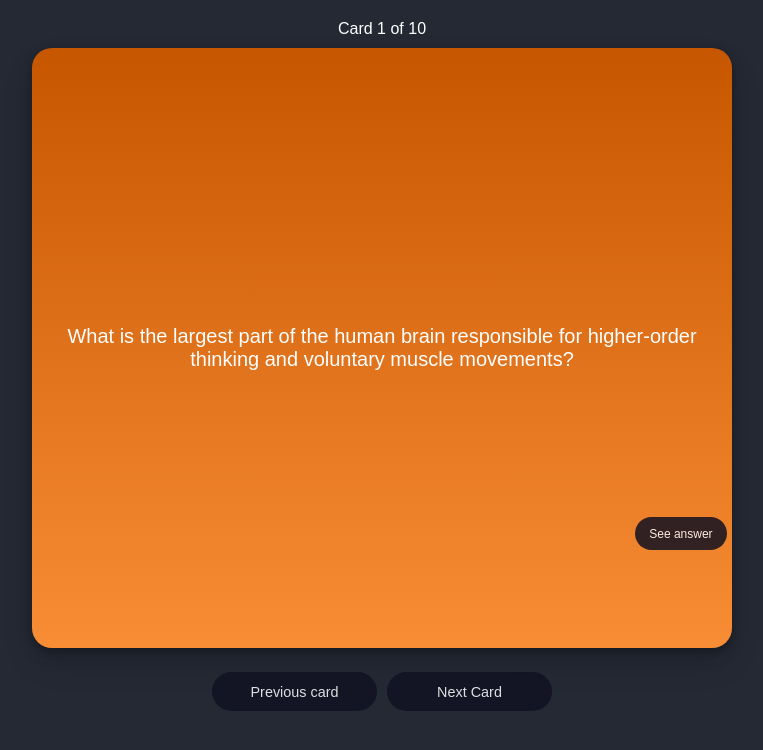
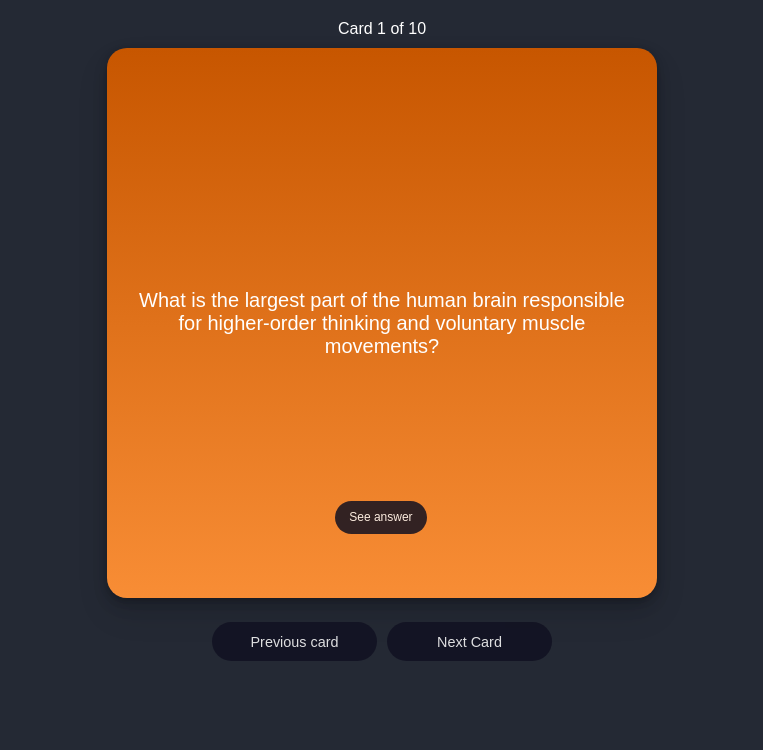
Before and after one commit to robo27918/neuroflashcards, a React (Vite) app: page / in a window 1280 px wide. Shown: the top 750 px of the page, without its empty margins (258-1021 px from the left). Built offline with nearby package versions, Linux system fonts and the light colour scheme.

Commit message:
Fixed nav button

```diff
--- a/src/Flipcards.css
+++ b/src/Flipcards.css
@@ -1,8 +1,9 @@
 .card{
+    padding:25px;
     margin:10px auto;
     background:var(--grad-one);
-    height: 600px;
-    width: 700px;
+    height: 500px;
+    width: 500px;
     display:flex;
     justify-content: center;
     align-items: center;
@@ -30,9 +31,16 @@
     opacity:0.85;
     transition: all 0.25s;
     cursor:pointer;
-    /**position button at top right corner*/
-    position:absolute;
-    top:180px;
-    right:0px
+
 
 }
+.answerButton{
+    position:absolute;
+    top:200px;
+    right:200px
+}
+.questionButton{
+    position:absolute;
+    top:200px;
+    right:0px
+}
--- a/src/components/CardDeck.jsx
+++ b/src/components/CardDeck.jsx
@@ -26,10 +26,14 @@ const CardDeck = ({cards}) =>{
     //navigation for cards
     const [current, setCurrent] = useState(0);
     const  previousCard = ()=>{
-        setCurrent(current -1)
+        if (current > 0){
+            setCurrent(current -1)
+        }
     }
     const nextCard = () => {
-        setCurrent(current +1);
+        if (current < Fcards.length-1){
+            setCurrent(current +1);
+        }
     }
 
     console.log("print Fcards", Fcards)
--- a/src/components/FlipCard.jsx
+++ b/src/components/FlipCard.jsx
@@ -23,15 +23,22 @@ const FlipCard = ({frontData, backData}) =>{
         >
             <div>
                 {frontData}
-                <button
-                     onClick={handleFlip}
-                >See answer</button>
+                <div className="answerButton">
+                    <button
+                        onClick={handleFlip}
+                    >See answer</button>
+                </div>
             </div>
 
             <div>
 
                 {backData}
-                <button className="FlipButton" onClick={handleFlip}>See Question</button>
+                <div className="questionButton">
+                    <button
+                        onClick={handleFlip}
+                    >See Question</button>
+                </div>
+
             </div>
         </ReactCardFlip>
         </div>
```
